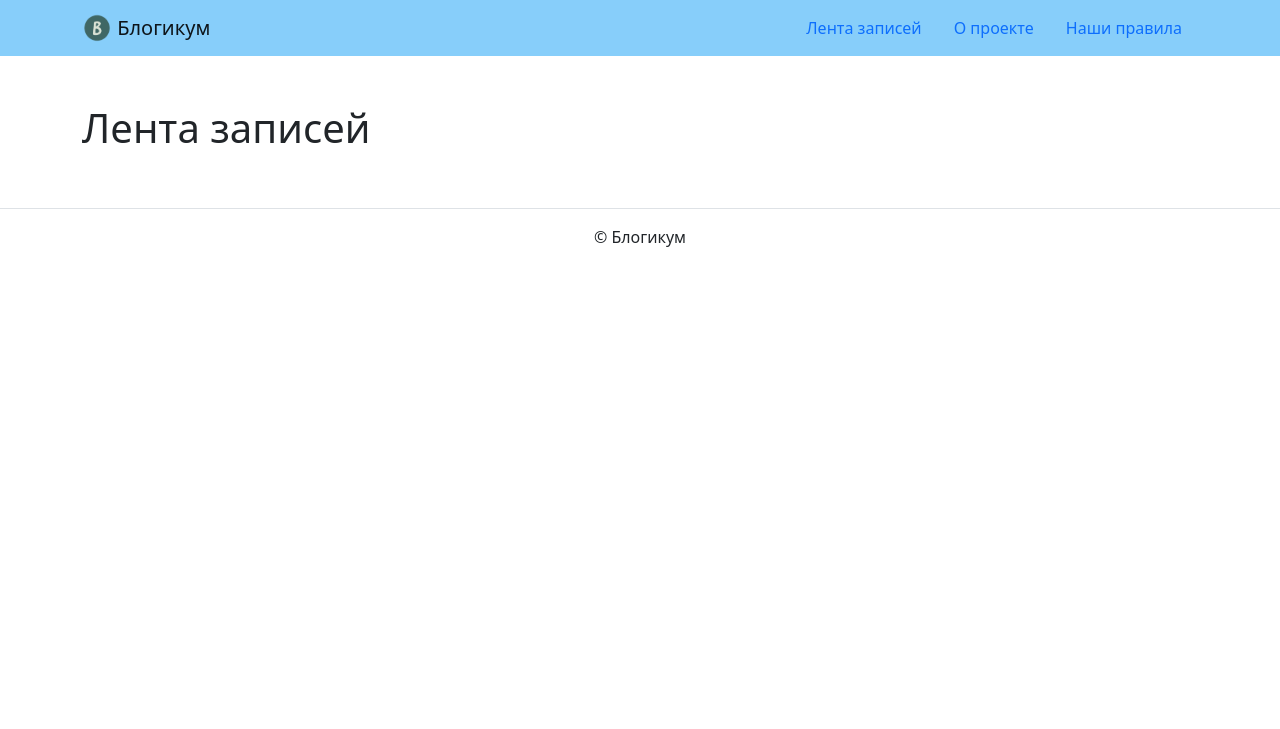
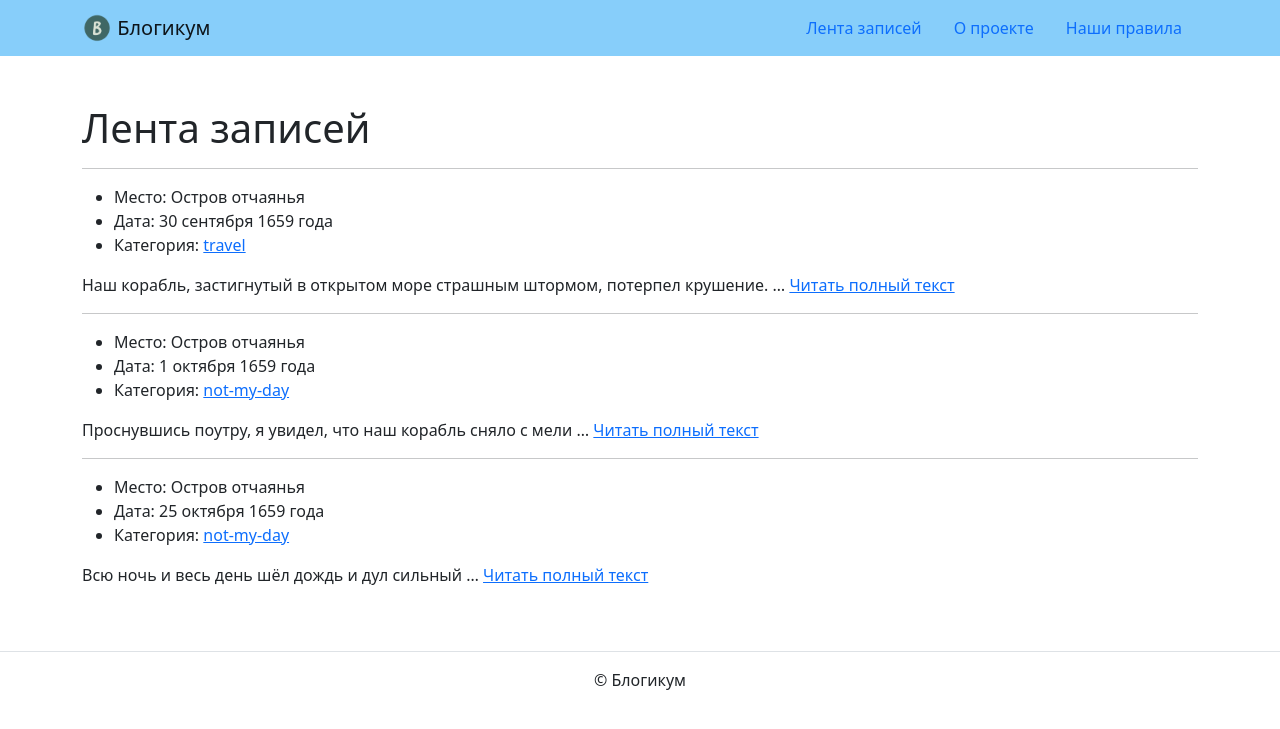
Before and after one commit to LiiistChayy/django_sprint1, a Django app: page / in a window 1280 px wide. Shown: the top 729 px of the page. Run offline with Django 3.2, Linux system fonts and the light colour scheme.

Commit message:
Remove trailing

```diff
--- a/blogicum/blog/urls.py
+++ b/blogicum/blog/urls.py
@@ -1,5 +1,7 @@
 from django.urls import path
 from . import views
+
+app_name = 'blog'
 
 urlpatterns = [
     path('', views.index, name='index'),
--- a/blogicum/blog/views.py
+++ b/blogicum/blog/views.py
@@ -1,26 +1,64 @@
 from django.shortcuts import render
 
 posts = [
-    # ... ваш список постов ...
+    {
+        'id': 0,
+        'location': 'Остров отчаянья',
+        'date': '30 сентября 1659 года',
+        'category': 'travel',
+        'text': '''Наш корабль, застигнутый в открытом море
+                страшным штормом, потерпел крушение.
+                Весь экипаж, кроме меня, утонул; я же,
+                несчастный Робинзон Крузо, был выброшен
+                полумёртвым на берег этого проклятого острова,
+                который назвал островом Отчаяния.''',
+    },
+    {
+        'id': 1,
+        'location': 'Остров отчаянья',
+        'date': '1 октября 1659 года',
+        'category': 'not-my-day',
+        'text': '''Проснувшись поутру, я увидел, что наш корабль сняло
+                с мели приливом и пригнало гораздо ближе к берегу.
+                Это подало мне надежду, что, когда ветер стихнет,
+                мне удастся добраться до корабля и запастись едой и
+                другими необходимыми вещами. Я немного приободрился,
+                хотя печаль о погибших товарищах не покидала меня.
+                Мне всё думалось, что, останься мы на корабле, мы
+                непременно спаслись бы. Теперь из его обломков мы могли бы
+                построить баркас, на котором и выбрались бы из этого
+                гиблого места.''',
+    },
+    {
+        'id': 2,
+        'location': 'Остров отчаянья',
+        'date': '25 октября 1659 года',
+        'category': 'not-my-day',
+        'text': '''Всю ночь и весь день шёл дождь и дул сильный
+                порывистый ветер. 25 октября.  Корабль за ночь разбило
+                в щепки; на том месте, где он стоял, торчат какие-то
+                жалкие обломки,  да и те видны только во время отлива.
+                Весь этот день я хлопотал  около вещей: укрывал и
+                укутывал их, чтобы не испортились от дождя.''',
+    },
 ]
 
 
+def post_detail(request, id):
+    template = 'blog/detail.html'
+    context = {'post': posts[id]}
+    return render(request, template, context)
+
+
 def index(request):
-    """Главная страница."""
     template = 'blog/index.html'
     context = {'posts': posts}
     return render(request, template, context)
 
 
-def post_detail(request, id):
-    """Детальная страница поста."""
-    template = 'blog/detail.html'
-    context = {'post': posts[id]}
+def category_posts(request, category_slug):
+    template = 'blog/category.html'
+    context = {
+        'category_slug': category_slug,
+    }
     return render(request, template, context)
-
-
-def category_posts(request, category_slug):
-    """Страница категории."""
-    template = 'blog/category.html'
-    context = {'category_slug': category_slug}
-    return render(request, template, context)
--- a/blogicum/pages/urls.py
+++ b/blogicum/pages/urls.py
@@ -1,5 +1,7 @@
 from django.urls import path
 from . import views
+
+app_name = 'pages'
 
 urlpatterns = [
     path('about/', views.about, name='about'),
--- a/templates/blog/detail.html
+++ b/templates/blog/detail.html
@@ -14,7 +14,7 @@
         Дата: {{ post.date }}
       </li>
       <li>
-        Категория: <a href="{% url 'category_posts' post.category %}">{{ post.category }}</a>
+        Категория: <a href="{% url 'blog:category_posts' post.category %}">{{ post.category }}</a>
       </li>
     </ul>
     <p>
--- a/templates/blog/index.html
+++ b/templates/blog/index.html
@@ -16,12 +16,12 @@
           Дата: {{post.date}}
         </li>
         <li>
-            Категория: <a href="{% url 'category_posts' post.category %}">{{ post.category }}</a>
+            Категория: <a href="{% url 'blog:category_posts' post.category %}">{{ post.category }}</a>
         </li>
       </ul>
       <p>
         {{ post.text|truncatewords:10 }}
-      <a href="{% url 'post_detail' post.id %}">Читать полный текст</a>
+      <a href="{% url 'blog:post_detail' post.id %}">Читать полный текст</a>
       </p>
     </article>
   {% endfor %}
--- a/templates/includes/header.html
+++ b/templates/includes/header.html
@@ -2,23 +2,23 @@
 <header>
     <nav class="navbar navbar-light" style="background-color: lightskyblue">
         <div class="container">
-          <a class="navbar-brand" href="{% url 'index' %}">
+          <a class="navbar-brand" href="{% url 'blog:index' %}">
             <img src="{% static 'img/logo.png' %}" width="30" height="30" class="d-inline-block align-top" alt="">
             Блогикум
           </a>
           <ul class="nav  nav-pills">
             <li class="nav-item">
-              <a class="nav-link" href="{% url 'index' %}">
+              <a class="nav-link" href="{% url 'blog:index' %}">
                 Лента записей
               </a>
             </li>
             <li class="nav-item">
-              <a class="nav-link" href="{% url 'about' %}">
+              <a class="nav-link" href="{% url 'pages:about' %}">
                 О проекте
               </a>
             </li>
             <li class="nav-item">
-              <a class="nav-link" href="{% url 'rules' %}">
+              <a class="nav-link" href="{% url 'pages:rules' %}">
                 Наши правила
               </a>
             </li>
```
Also changed, not shown: templates/blog/category.html (+9 -50 lines).
